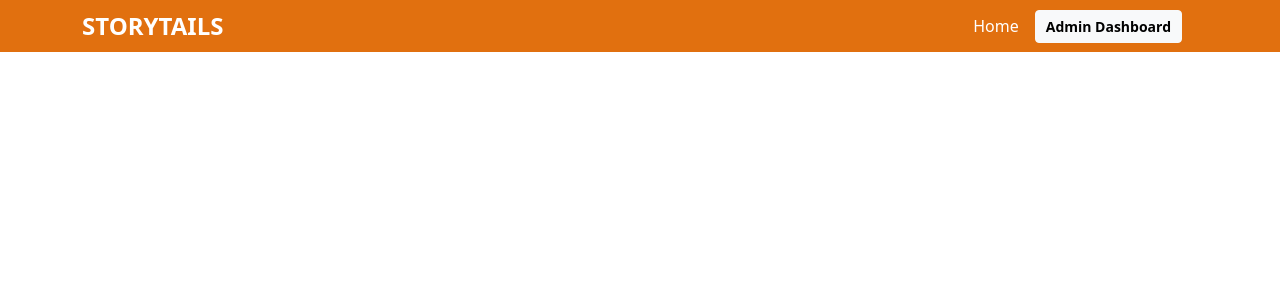
After one commit to Ruizinho99/Story_Tail, a PHP site: page /admin_header.html in a window 1280 px wide. The commit adds this page. Shown: the top 300 px of the page. Run offline with PHP 8.4, Linux system fonts and the light colour scheme.

Commit message:
header fix

```diff
--- /dev/null
+++ b/admin_header.html
@@ -0,0 +1,76 @@
+<!DOCTYPE html>
+<html lang="en">
+
+<head>
+    <meta charset="UTF-8">
+    <meta name="viewport" content="width=device-width, initial-scale=1.0">
+    <title>Document</title>
+
+    <!-- Bootstrap CSS -->
+    <link href="https://cdn.jsdelivr.net/npm/bootstrap@5.3.1/dist/css/bootstrap.min.css" rel="stylesheet">
+
+    <!-- Bootstrap Icons -->
+    <link href="https://cdn.jsdelivr.net/npm/bootstrap-icons/font/bootstrap-icons.css" rel="stylesheet">
+
+    <style>
+        /* Estilos para o cabeçalho */
+        .StHeader {
+            background-color: #E1700F;
+            /* Cor de fundo personalizada */
+        }
+
+        .StLogo {
+            font-weight: bold;
+        }
+
+        .btn-outline-light:hover {
+            background-color: #fff;
+            color: #E1700F;
+            border-color: #fff;
+        }
+
+        /* Estilos para o botão do Dashboard */
+        .StNav .btn {
+            font-size: 14px;
+            font-weight: bold;
+            padding: 5px 10px;
+            border-radius: 4px;
+            transition: all 0.3s ease;
+        }
+
+        .StNav .btn:hover {
+            background-color: #f47c21;
+            color: white;
+            border-color: #f47c21;
+        }
+    </style>
+</head>
+
+<body>
+    <header class="StHeader">
+        <div class="container">
+            <div class="row align-items-center justify-content-between py-2">
+                <!-- Logo -->
+                <div class="col-auto">
+                    <div class="StLogo text-white fs-4"><a href="index.php" style="text-decoration: none; color: #fff;">STORYTAILS</a></div>
+                </div>
+
+                <!-- Navigation and User -->
+                <div class="col-auto">
+                    <nav class="StNav d-flex align-items-center">
+                        <a href="index.php" class="text-white text-decoration-none me-3">Home</a>
+                        <!-- Admin Dashboard -->
+                        <a href="admin_dashboard.php" class="btn btn-light btn-sm me-3">Admin Dashboard</a>
+                        <!-- User Dropdown -->
+
+                    </nav>
+                </div>
+            </div>
+        </div>
+    </header>
+
+    <!-- Bootstrap JS Bundle -->
+    <script src="https://cdn.jsdelivr.net/npm/bootstrap@5.3.1/dist/js/bootstrap.bundle.min.js"></script>
+</body>
+
+</html>
--- a/index.php
+++ b/index.php
@@ -1,7 +1,7 @@
 <?php
 include_once("db_connection.php");
 
-session_start(); // Certifique-se de que a sessão está iniciada aqui também
+session_start();
 
 if ($conn->connect_error) {
     die("Erro de conexão: " . $conn->connect_error);
```
Also changed, not shown: headers.css (+5 -12 lines), index_header.html (+4 -5 lines), sem_login.html (+16 -19 lines), verificar_user_loged_on.php (added, +34 -0 lines).
